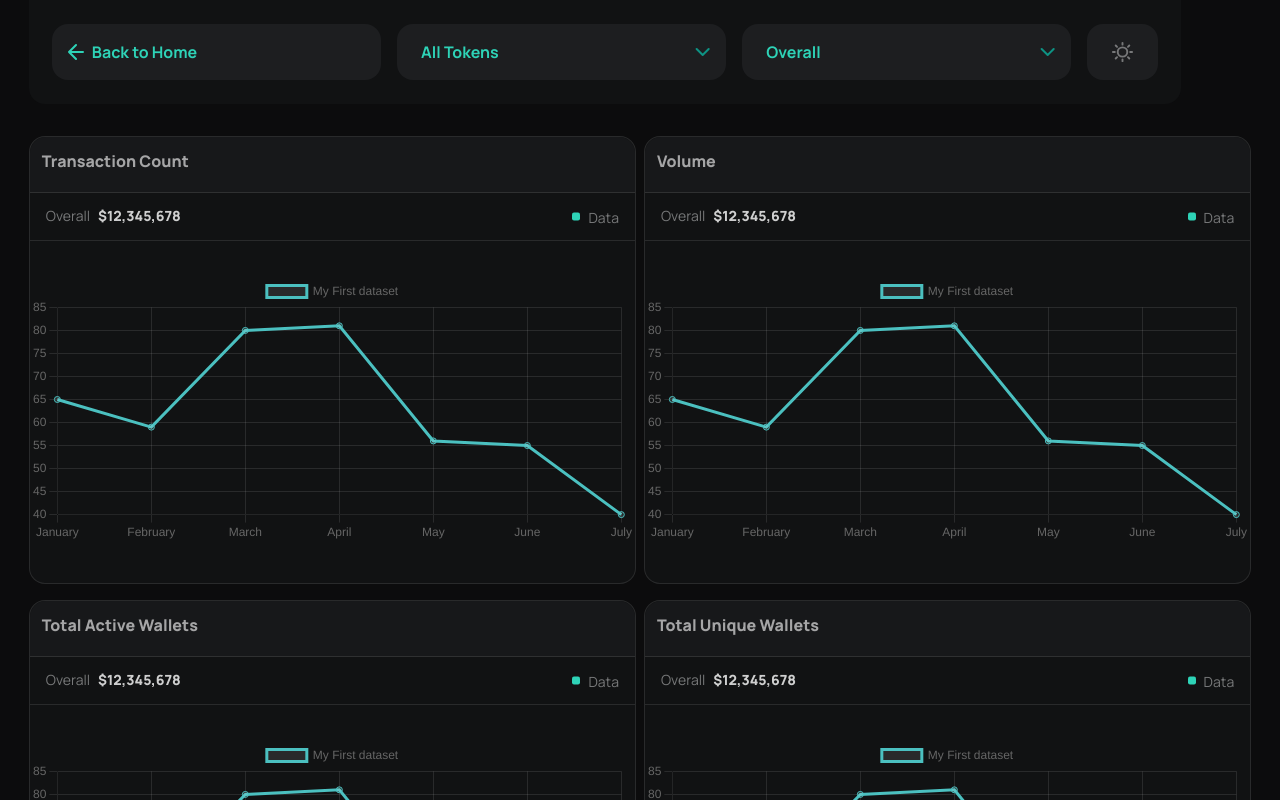
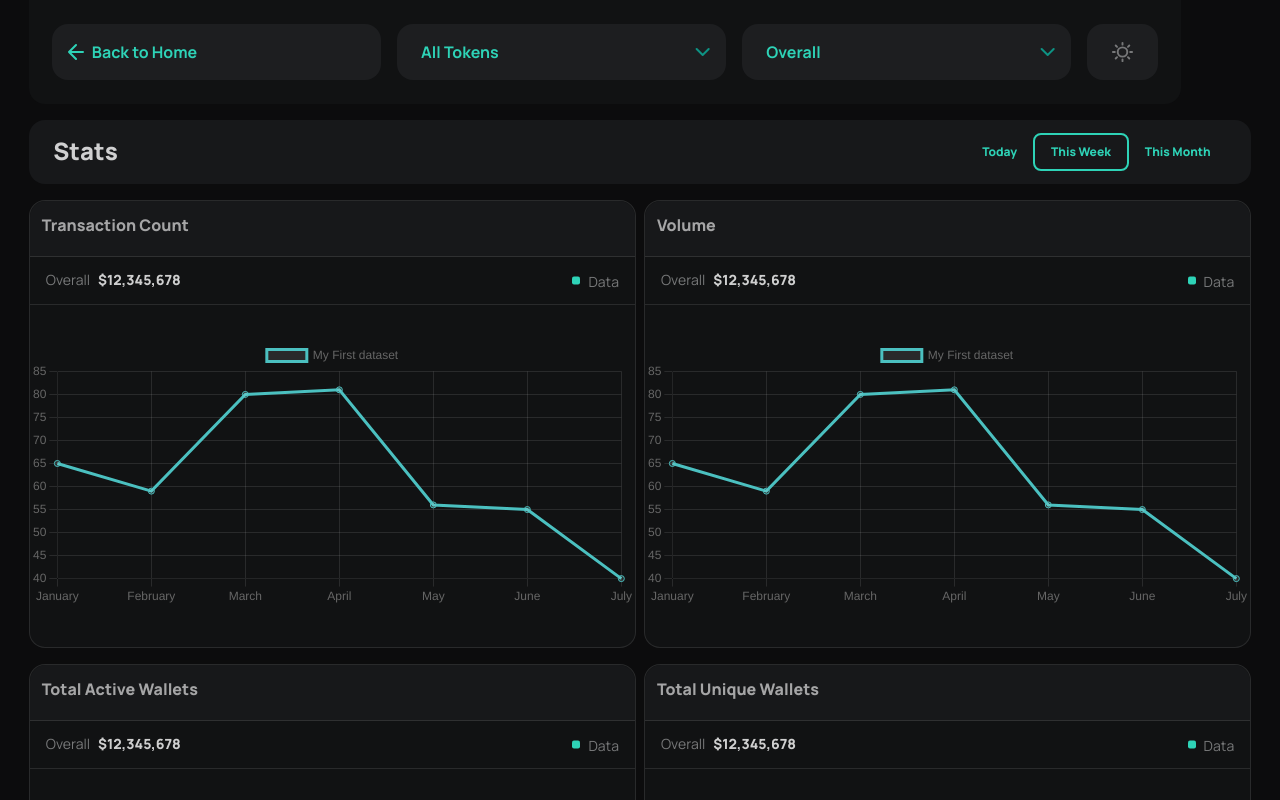
Before and after one commit to harmanbatheja15/kana-public-dashboard, a Next.js app: page /Dashboard in a window 1280 px wide. Shown: the top 800 px of the page. Built offline with nearby package versions, Linux system fonts and the light colour scheme.

Commit message:
fixed: stats

```diff
--- a/app/Dashboard/page.tsx
+++ b/app/Dashboard/page.tsx
@@ -19,7 +19,7 @@ const page = () => {
         <Navbar />
         <div className=" font-manrop h-full dark:bg-[#e4f2f3] w-full">
           <div className=" justify-center py-[1rem] h-full w-full flex xxl:flex-row xl:flex-row sxl:flex-row bxl:flex-row lg:flex-row md:flex-col sm:flex-col xd:flex-col  xxl:mt-[6.5rem] xl:mt-[6.5rem] lg:mt-[6.5rem] md:mt-[9rem] sm:mt-[6.5rem] xd:mt-[6.5rem] gap-[1rem] ">
-            <div className="h-[4rem] w-full  xxl:rounded-[1rem] bxl:rounded-[1rem] xl:rounded-[1rem] sxl:rounded-[1rem] lg:rounded-[1rem] md:rounded-b-none sm:rounded-none xd:rounded-none dark:bg-[#FCFDFE] bg-[#17181A] p-[0%_2%] flex items-center justify-start gap-[1rem] xl:flex-row sxl:flex-row bxl:flex-row lg:flex-row md:hidden sm:hidden xd:hidden ">
+            <div className="h-[4rem] w-full  xxl:rounded-[1rem] bxl:rounded-[1rem] xl:rounded-[1rem] sxl:rounded-[1rem] lg:rounded-[1rem] md:rounded-b-none sm:rounded-none xd:rounded-none dark:bg-[#FCFDFE] bg-[#17181A] p-[0%_2%] flex items-center justify-start gap-[1rem] xxl:flex xl:flex sxl:flex bxl:flex lg:flex-row md:hidden sm:hidden xd:hidden ">
               <div className=" font-[800] text-[#FFFFFFCC] dark:text-[#4A4B4D] text-[1.5rem] flex justify-between w-full">
                 <div>Stats</div>
                 <div className=" text-[#2ED3B7] font-[800] text-[0.75rem] flex ">
```
